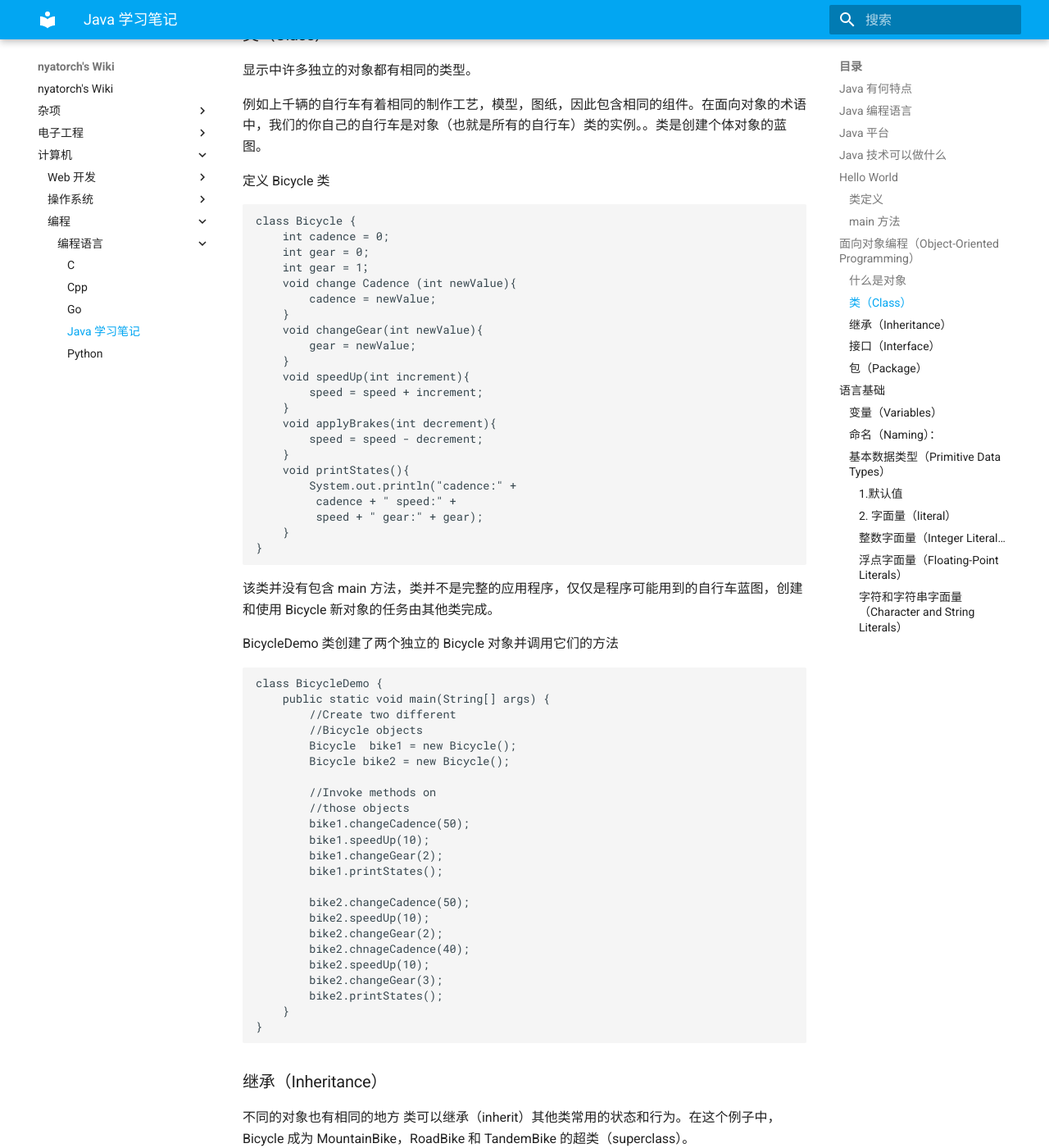
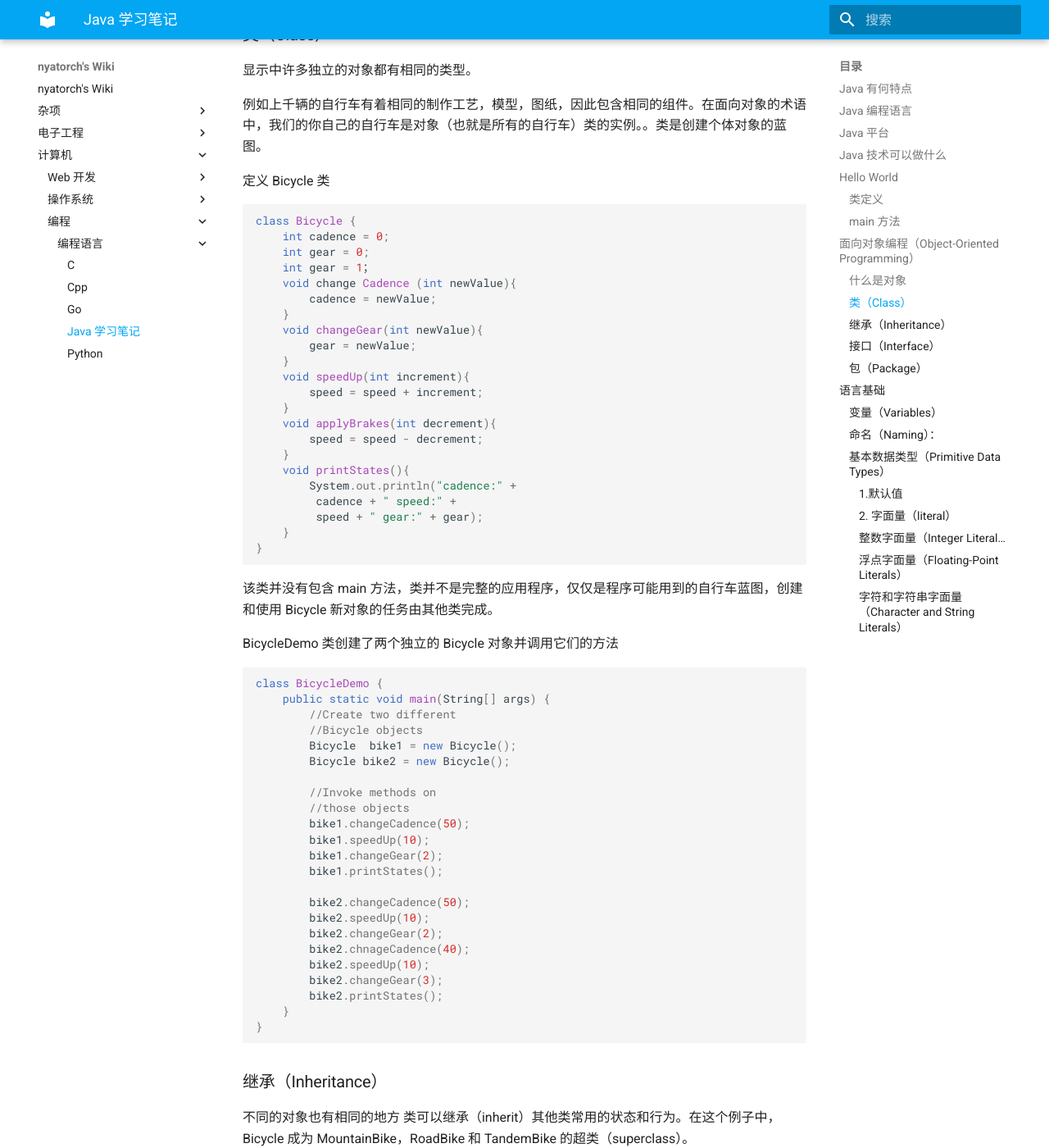
Before and after one commit to nyatorch/nyatorch.github.io, an MkDocs documentation site: the page built from docs/计算机/编程/编程语言/Java.md, in a window 1280 px wide and 1400 px high, scrolled down 3268 px. Shown: the whole window at 82% size. Built offline with MkDocs 1.6.1 and Material for MkDocs 9.7.7, drawn with Linux system fonts in a browser that asks for light colours; comment, search, counter and statistics services are not loaded; some of the changed text lies outside the part shown.

````diff
--- a/docs/计算机/编程/编程语言/Java.md
+++ b/docs/计算机/编程/编程语言/Java.md
@@ -46,7 +46,7 @@ API 和 Java 虚拟机将程序与其依赖的硬件(underlying hardware)隔离
 
 ## Hello World
 
-```
+```Java
 class HelloWorldApp{
     public static void main(String[] args){
         System.out.println("Hello World"); // Display the string
@@ -66,7 +66,8 @@ class HelloWorldApp{
 // 单行文本注释
 ```
 ### 类定义
-```
+
+```Java
 class name{
 
 }
@@ -75,7 +76,7 @@ class name{
 
 Java 规定每个应用程序都必须有一个 main 方法
 
-```
+```Java
 public static void main(String[] args){
     System.out.println("Hello World!");
 }
@@ -114,7 +115,8 @@ public static void main(String[] args){
 例如上千辆的自行车有着相同的制作工艺，模型，图纸，因此包含相同的组件。在面向对象的术语中，我们的你自己的自行车是对象（也就是所有的自行车）类的实例。。类是创建个体对象的蓝图。
 
 定义 Bicycle 类
-```
+
+```Java
 class Bicycle {
     int cadence = 0;
     int gear = 0;
@@ -142,7 +144,7 @@ class Bicycle {
 
 BicycleDemo 类创建了两个独立的 Bicycle 对象并调用它们的方法
 
-```
+```Java
 class BicycleDemo {
     public static void main(String[] args) {
         //Create two different
@@ -194,7 +196,7 @@ class MountainBike extends Bicycle {
 
 最常见的情况，一个接口时一组空方法体的相关的方法。如果给自行车定义一个接口，大概会像这样
 
-```
+```Java
 interface Bicycle {
 
     //  wheel revolutions per minute
@@ -210,7 +212,7 @@ interface Bicycle {
 
 为了实现（implement）这个接口，你的类名需要进行修改（变为某个特定品牌的自行车，比如 ACMEBicycle），并且你应该在类声明中使用 `implements` 关键字：
 
-```
+```Java
 class ACMEBicycle implements Bicycle {
 
     int cadence = 0;
@@ -284,7 +286,7 @@ Socket对象允许创建和使用网络套接字；
 
 正如之前所学，对象将其状态（state）存储在字段（fields）中
 
-```
+```Java
 int cadence = 0;
 int speed = 0;
 int gear = 1;
@@ -317,7 +319,7 @@ Java 编程语言定义了如下种类的变量：
 
 Java编程语言是静态类型的（statically-typed），必须首先声明。这包括说明变量的类型和名称，正如你已经看到的。
 
-```
+```Java
 int gear = 1;
 ```
 
@@ -354,7 +356,7 @@ int gear = 1;
 #### 2. 字面量（literal）
 你可能已经注意到了 new 关键字不呢个用于初始化一个基本类型变量。基本类型是编程语言内置的特殊数据类型。它们并不是由类创建的对象，一个字面量是一个固定值的源码表示，它在你的代码是直接表示而无需计算。
 
-```
+```Java
 boolean result = true;
 char capitalC = 'C';
 byte b = 100;
@@ -374,7 +376,7 @@ int i = 100000;
 
 浮点类型也可以用 E 或 e 表示（用于科学计数法（scientific notation）），F 或 f （32位 float 字面量） 以及 D 或者 d（64位 double 字面量，默认的，而且通常省略不写）
 
-```
+```Java
 double d1 = 123.4;
 // same value as d1, but in scientific notation
 double d2 = 1.234e2;
````
Also changed, not shown: docs/电子工程/显示/DC-Dimming.md (added, +27 -0 lines), docs/电子工程/显示/flicker.md (added, +16 -0 lines), site/杂项/烹饪基础/烤鸭/index.html, 2 other files.
